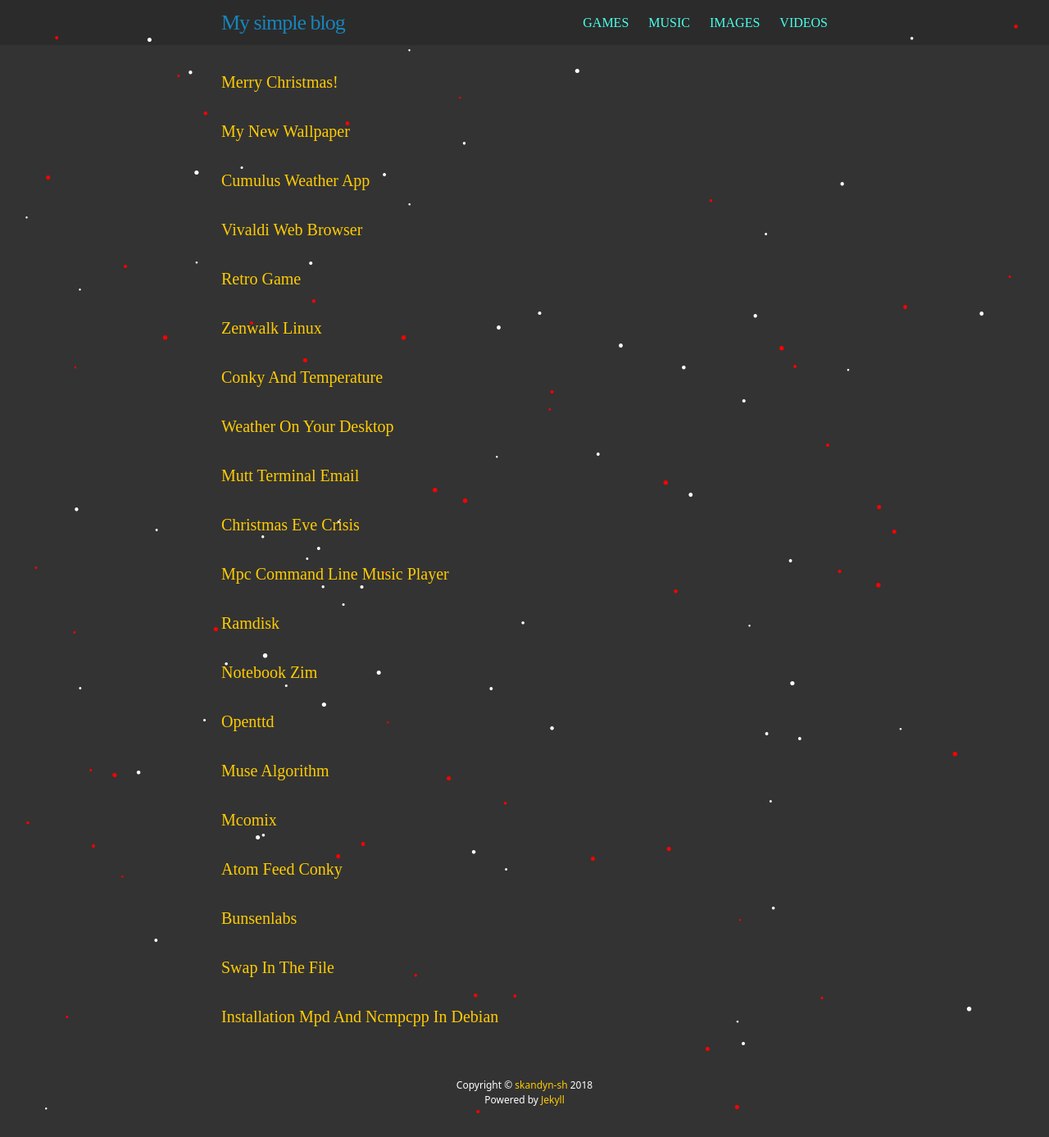
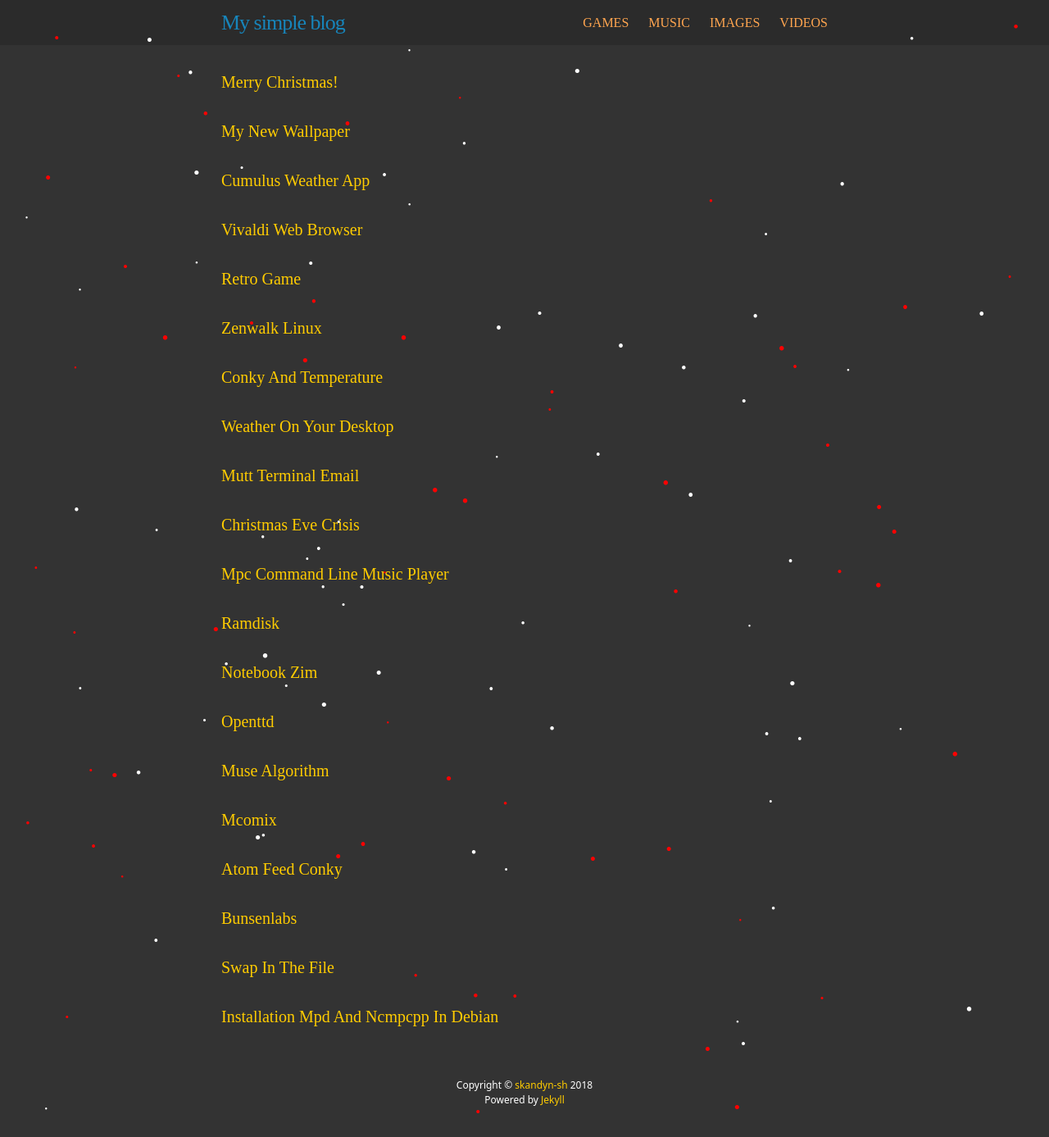
Before and after one commit to skandyn-sh/skandyn-sh.github.io, a Jekyll site: the page built from index.html, in a window 1280 px wide. Shown: the whole page at 82% size. Built offline with Jekyll 4.4.1, drawn with Linux system fonts in a browser that asks for light colours; nearby versions of some CDN libraries; library files that are not in the unit come from our copies; comment, search, counter and statistics services are not loaded.

Commit message:
Update main.scss

```diff
--- a/css/main.scss
+++ b/css/main.scss
@@ -14,7 +14,7 @@
 $spacing-unit:     30px;
 
 $text-color:       #ddd;
-$text-color2:      #49ffea;
+$text-color2:      #ffa54f;
 $text-color3:      #00ff00;
 $text-color4:      #ff86a7;
 $background-color: #333333;
```
